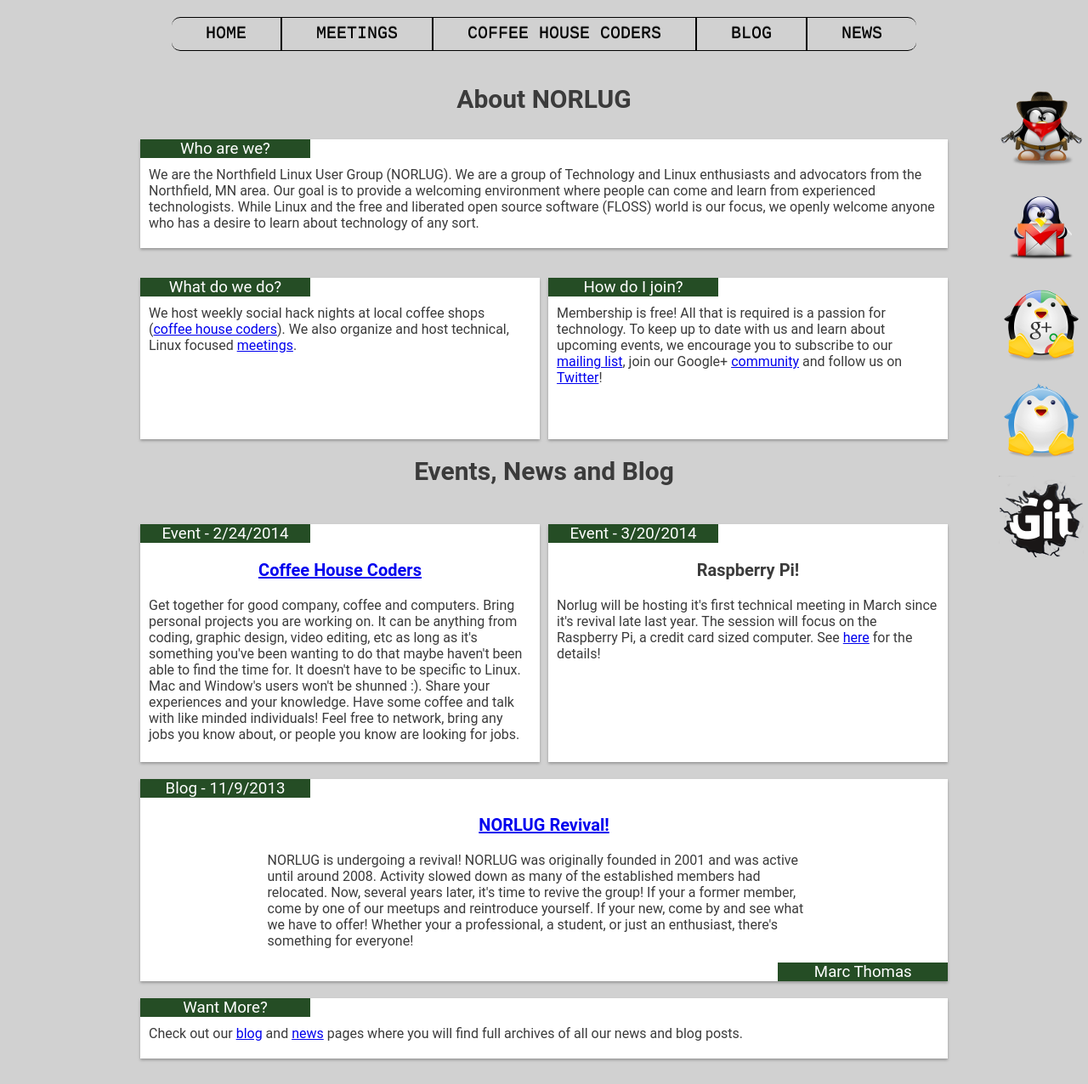
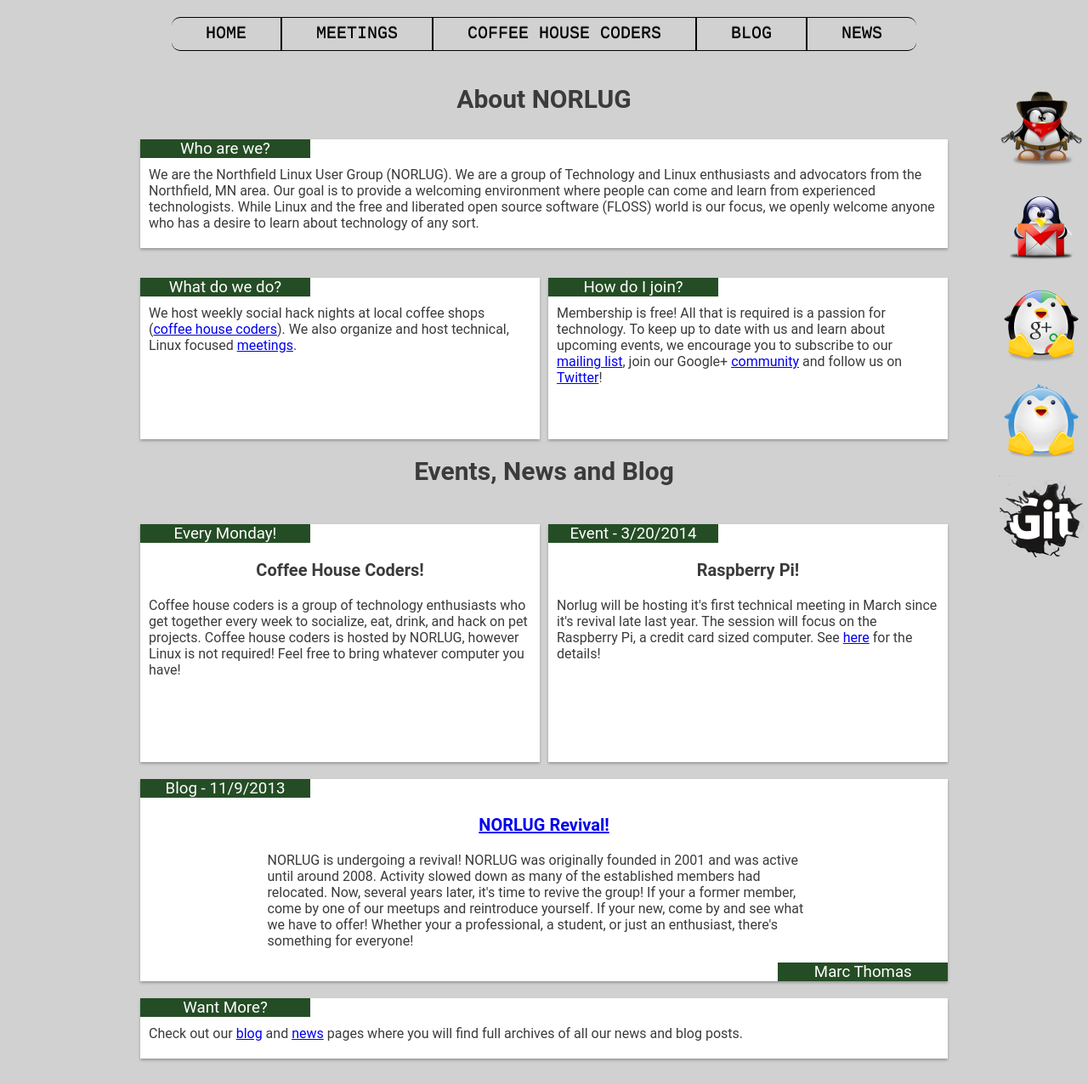
Before and after one commit to norlug/norlug.github.io, a Jekyll site: the page built from index.html, in a window 1280 px wide. Shown: the whole page at 85% size. Built offline with Jekyll 4.4.1, drawn with Linux system fonts in a browser that asks for light colours.

Commit message:
Updated Coffee House Coders descriptions

```diff
--- a/index.html
+++ b/index.html
@@ -22,10 +22,10 @@
 <p class="welcomePageHeaders">Events, News and Blog</p>
 
 <section class="card left large">
-        <h3 class="header left"> Event - 2/24/2014 </h3>
+        <h3 class="header left"> Every Monday!</h3>
         <p class="content left">
-        <p class="welcomePageBlogTitle" ><a href = "https://plus.google.com/u/0/events/c8fjkctpf2vh9lg8kj4aum1uvec?partnerid=gplp0" target="_blank">Coffee House Coders</a></p>
-            Get together for good company, coffee and computers. Bring personal projects you are working on. It can be anything from coding, graphic design, video editing, etc as long as it's something you've been wanting to do that maybe haven't been able to find the time for. It doesn't have to be specific to Linux. Mac and Window's users won't be shunned :). Share your experiences and your knowledge. Have some coffee and talk with like minded individuals! Feel free to network, bring any jobs you know about, or people you know are looking for jobs.
+        <p class="welcomePageBlogTitle" >Coffee House Coders!</p>
+            Coffee house coders is a group of technology enthusiasts who get together every week to socialize, eat, drink, and hack on pet projects. Coffee house coders is hosted by NORLUG, however Linux is not required! Feel free to bring whatever computer you have!
 </section>
 
 <section class="card right large">
```
